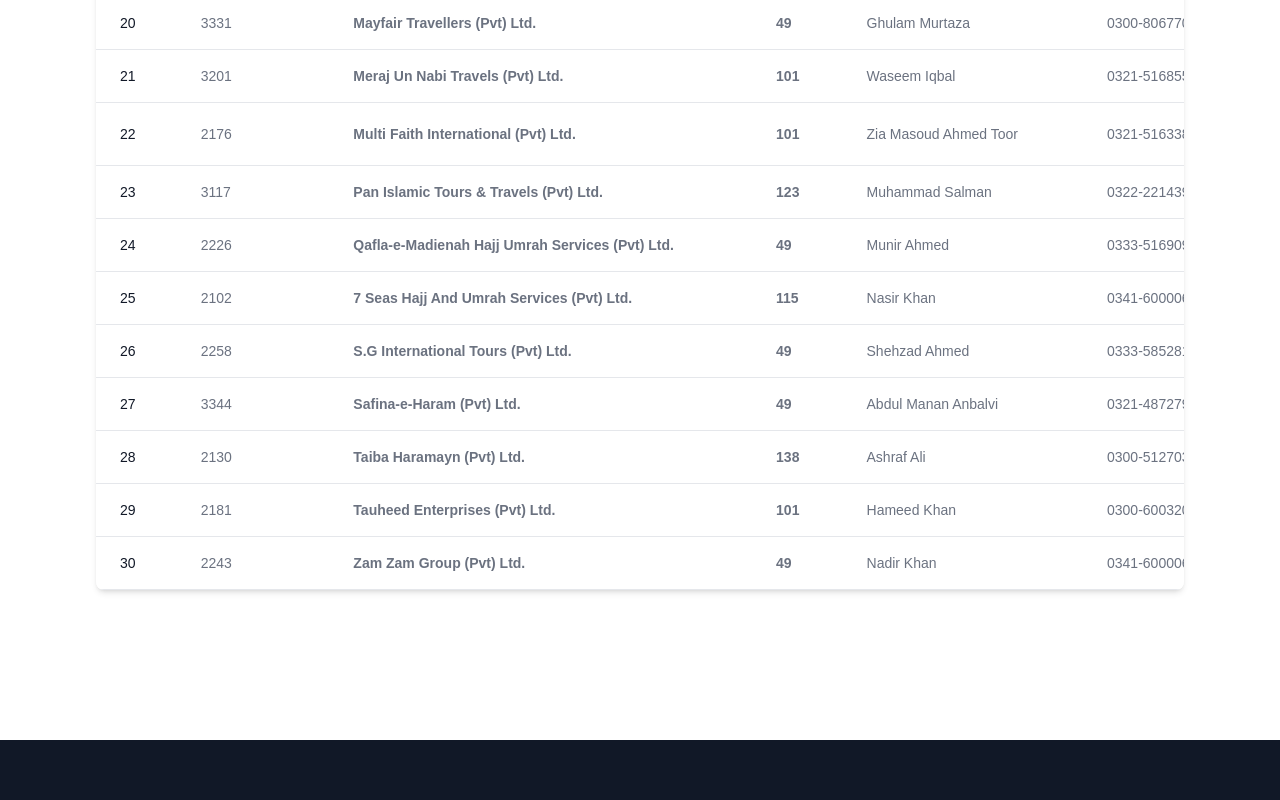
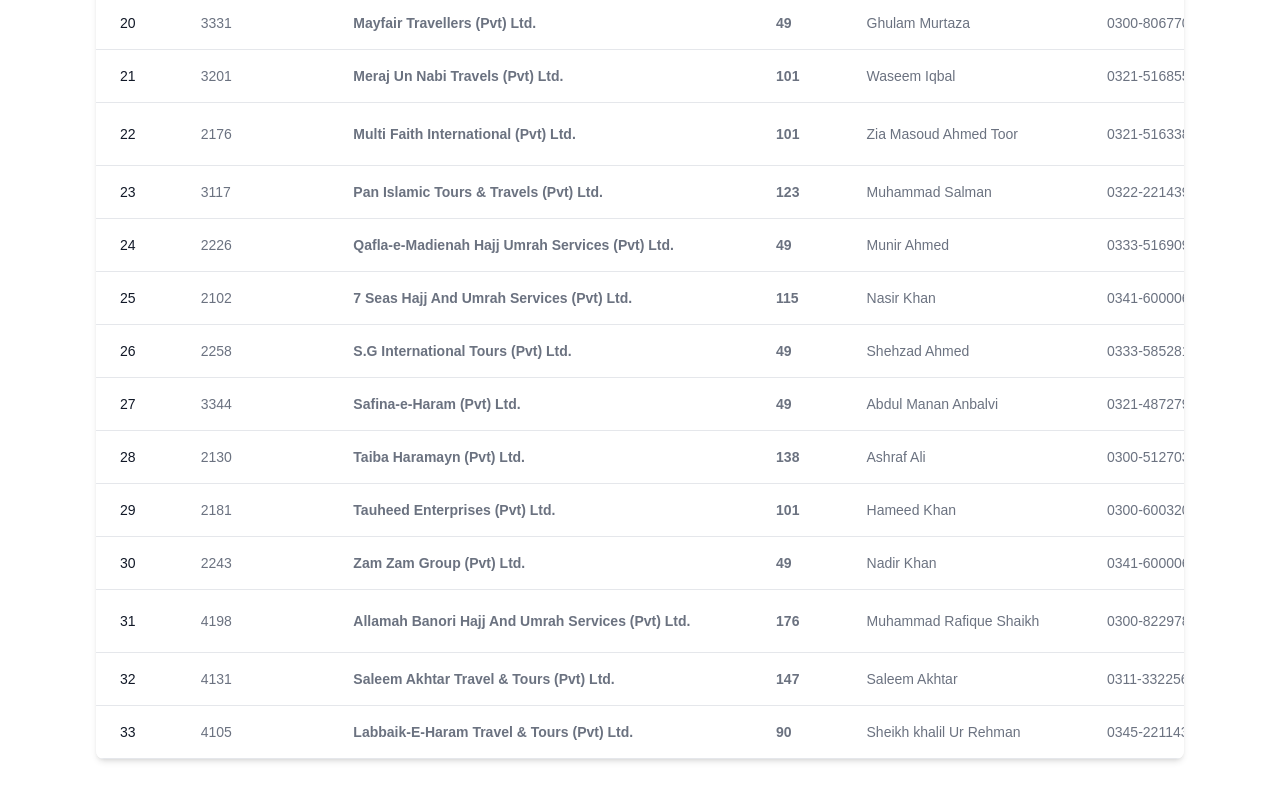
Before and after one commit to WebCodeKing/al-mashood, a Next.js app: page /affiliate-companies in a window 1280 px wide. Shown: the part 2851-3651 px from the top of the page. Built offline with nearby package versions, Linux system fonts and the light colour scheme.

Commit message:
Updated Website Info

```diff
--- a/pages/affiliate-companies.js
+++ b/pages/affiliate-companies.js
@@ -45,7 +45,7 @@
             </p> */}
             <h2 className="text-3xl font-bold mb-4">Al-Mashood Munazzam Pvt Ltd</h2>
             <p>
-              Al-Mashood Munazzam Pvt Ltd is a leading organization dedicated to providing exceptional Hajj and Umrah services. Established in 2024, we bring togetherwith{/* 31 */}&nbsp;30 reputable Hajj companies under one platform, ensuring a seamless and spiritually enriching pilgrimage experience. As an IATA-accredited agent and a proud member of the Travel Agents Association of Pakistan (TAAP), we are officially registered with the Ministry of Religious Affairs. Our commitment to excellence, combined with strong partnerships in Saudi Arabia, allows us to offer a range of well-organized, comfortable, and reliable pilgrimage packages tailored to the needs of every pilgrim.
+              Al-Mashood Munazzam Pvt Ltd is a leading organization dedicated to providing exceptional Hajj and Umrah services. Established in 2024, we bring togetherwith{/* 31 */}&nbsp;33 reputable Hajj companies under one platform, ensuring a seamless and spiritually enriching pilgrimage experience. As an IATA-accredited agent and a proud member of the Travel Agents Association of Pakistan (TAAP), we are officially registered with the Ministry of Religious Affairs. Our commitment to excellence, combined with strong partnerships in Saudi Arabia, allows us to offer a range of well-organized, comfortable, and reliable pilgrimage packages tailored to the needs of every pilgrim.
             </p>
           </div>
           <img className="lg:mx-0 mx-auto w-full md:w-[40vw] md:h-[70vh] rounded-3xl object-cover overflow-hidden" src="/packages/hujjaj.jpg" alt="about Us image" />
@@ -102,7 +102,7 @@
           {/* </div> */}
         </div>
       </div>
-      <div className="flex flex-col items-center mb-[150px] mt-[120px]">
+      <div id="Company" className="flex flex-col items-center mb-[150px] mt-[120px]">
 
 
         <div className="relative overflow-x-auto shadow-md sm:rounded-lg max-w-[85%]">
@@ -1492,6 +1492,136 @@
                   <a href="#" className="font-medium text-blue-600 dark:text-blue-500 hover:underline"></a>
                 </td>
               </tr>
+              <tr className="bg-white border-b dark:bg-gray-800 dark:border-gray-700 border-gray-200 hover:bg-gray-50 dark:hover:bg-gray-600">
+                {/* <td className="w-4 p-4">
+                    <div className="flex items-center">
+                        <input id="checkbox-table-1" type="checkbox" className="w-4 h-4 text-blue-600 bg-gray-100 border-gray-300 rounded-sm focus:ring-blue-500 dark:focus:ring-blue-600 dark:ring-offset-gray-800 dark:focus:ring-offset-gray-800 focus:ring-2 dark:bg-gray-700 dark:border-gray-600"/>
+                        <label for="checkbox-table-1" className="sr-only">checkbox</label>
+                    </div>
+                </td> */}
+                <th scope="row" className="px-6 py-4 font-medium text-gray-900 dark:text-white">
+                  31
+                </th>
+                <td className="px-6 py-4">
+                  4198
+                </td>
+                <td className="px-6 py-4 font-bold whitespace-nowrap">
+                  Allamah Banori Hajj And Umrah Services (Pvt) Ltd.
+                </td>
+                <td className="px-6 py-4 font-bold">
+                  176
+                </td>
+                <td className="px-6 py-4 whitespace-nowrap">
+                  Muhammad Rafique Shaikh
+                </td>
+                <td className="px-6 py-4 whitespace-nowrap">
+                  0300-8229787
+                </td>
+                <td className="px-6 py-4">
+                  mrshaikh.ceo@gmai.com
+                </td>
+                <td className="px-6 py-4 whitespace-nowrap">
+                  021-34858869
+                </td>
+                <td className="px-6 py- whitespace-nowrap">
+                  Office No. M-2, Mezzanine Floor, Garden<br />
+                  View, Plot No. 93-94, Stadium Road,<br />
+                   KMCH Society, Karachi-75300.
+
+                </td>
+                <td className="px-6 py-4">
+                  <a href="#" className="font-medium text-blue-600 dark:text-blue-500 hover:underline"></a>
+                </td>
+                <td className="px-6 py-4">
+                  <a href="#" className="font-medium text-blue-600 dark:text-blue-500 hover:underline"></a>
+                </td>
+              </tr>
+              <tr className="bg-white border-b dark:bg-gray-800 dark:border-gray-700 border-gray-200 hover:bg-gray-50 dark:hover:bg-gray-600">
+                {/* <td className="w-4 p-4">
+                    <div className="flex items-center">
+                        <input id="checkbox-table-1" type="checkbox" className="w-4 h-4 text-blue-600 bg-gray-100 border-gray-300 rounded-sm focus:ring-blue-500 dark:focus:ring-blue-600 dark:ring-offset-gray-800 dark:focus:ring-offset-gray-800 focus:ring-2 dark:bg-gray-700 dark:border-gray-600"/>
+                        <label for="checkbox-table-1" className="sr-only">checkbox</label>
+                    </div>
+                </td> */}
+                <th scope="row" className="px-6 py-4 font-medium text-gray-900 dark:text-white">
+                  32
+                </th>
+                <td className="px-6 py-4">
+                  4131
+                </td>
+                <td className="px-6 py-4 font-bold whitespace-nowrap">
+                  Saleem Akhtar Travel & Tours (Pvt) Ltd.
+                </td>
+                <td className="px-6 py-4 font-bold">
+                  147
+                </td>
+                <td className="px-6 py-4 whitespace-nowrap">
+                  Saleem Akhtar
+                </td>
+                <td className="px-6 py-4 whitespace-nowrap">
+                  0311-3322564
+                </td>
+                <td className="px-6 py-4">
+                  satravel.ticket66@gmail.com
+                </td>
+                <td className="px-6 py-4 whitespace-nowrap">
+                  0222-637485
+                </td>
+                <td className="px-6 py- whitespace-nowrap">
+                  Office No. 178/A, Jail Road, Near Gulab<br />
+                   Pan House, Hirabad, Hyderabad
+
+                </td>
+                <td className="px-6 py-4">
+                  <a href="#" className="font-medium text-blue-600 dark:text-blue-500 hover:underline"></a>
+                </td>
+                <td className="px-6 py-4">
+                  <a href="#" className="font-medium text-blue-600 dark:text-blue-500 hover:underline"></a>
+                </td>
+              </tr>
+              <tr className="bg-white border-b dark:bg-gray-800 dark:border-gray-700 border-gray-200 hover:bg-gray-50 dark:hover:bg-gray-600">
+                {/* <td className="w-4 p-4">
+                    <div className="flex items-center">
+                        <input id="checkbox-table-1" type="checkbox" className="w-4 h-4 text-blue-600 bg-gray-100 border-gray-300 rounded-sm focus:ring-blue-500 dark:focus:ring-blue-600 dark:ring-offset-gray-800 dark:focus:ring-offset-gray-800 focus:ring-2 dark:bg-gray-700 dark:border-gray-600"/>
+                        <label for="checkbox-table-1" className="sr-only">checkbox</label>
+                    </div>
+                </td> */}
+                <th scope="row" className="px-6 py-4 font-medium text-gray-900 dark:text-white">
+                  33
+                </th>
+                <td className="px-6 py-4">
+                  4105
+                </td>
+                <td className="px-6 py-4 font-bold whitespace-nowrap">
+                  Labbaik-E-Haram Travel & Tours (Pvt) Ltd.
+                </td>
+                <td className="px-6 py-4 font-bold">
+                  90
+                </td>
+                <td className="px-6 py-4 whitespace-nowrap">
+                  Sheikh khalil Ur Rehman
+                </td>
+                <td className="px-6 py-4 whitespace-nowrap">
+                  0345-2211433
+                </td>
+                <td className="px-6 py-4">
+                  moizshaikh2050@gmail.com
+                </td>
+                <td className="px-6 py-4 whitespace-nowrap">
+                  0213-2727351
+                </td>
+                <td className="px-6 py- whitespace-nowrap">
+                  Shop No. 20 Frere Business Centre, Frere<br />
+                   Road, Shahrah-e-Liaquat, Karachi.
+
+                </td>
+                <td className="px-6 py-4">
+                  <a href="#" className="font-medium text-blue-600 dark:text-blue-500 hover:underline"></a>
+                </td>
+                <td className="px-6 py-4">
+                  <a href="#" className="font-medium text-blue-600 dark:text-blue-500 hover:underline"></a>
+                </td>
+              </tr>
 
             </tbody>
           </table>
--- a/pages/company-profile.js
+++ b/pages/company-profile.js
@@ -239,12 +239,18 @@
 
     {/* Optional Link to Full Services Page */}
     <div className="text-center mt-12">
-      <a
+      <Link id="company" legacyBehavior href="/affiliate-companies#Company"><a>
+        {/* <li className="hover:text-gray-200">Affiliate Companies
+              </li> */}
+        <li className="inline-block bg-[#ce9733] text-white font-semibold px-6 py-3 rounded-lg hover:bg-[#b17c29] transition duration-300">Explore Full Services
+              </li>
+              </a></Link>
+      {/* <a
         href="/services"
         className="inline-block bg-[#ce9733] text-white font-semibold px-6 py-3 rounded-lg hover:bg-[#b17c29] transition duration-300"
       >
         Explore Full Services
-      </a>
+      </a> */}
     </div>
 
   </div>
@@ -440,7 +446,7 @@
     </h2>
 
     <button className="bg-white text-[#ce9733]  font-semibold px-6 py-3 rounded-lg">
-     <ul> <Link legacyBehavior href="/contact"><a onClick={() => console.log("Navigating to Contact")}><li className="hover:text-gray-200">Contact Us</li></a></Link></ul>
+     <ul> <Link legacyBehavior href="/contact"><a onClick={() => console.log("Navigating to Contact")}><li className="hover:text-[#b17c29]">Contact Us</li></a></Link></ul>
       {/* Contact Us */}
     </button>
   </div>
```
Also changed, not shown: pages/about.js (+4 -4 lines).
